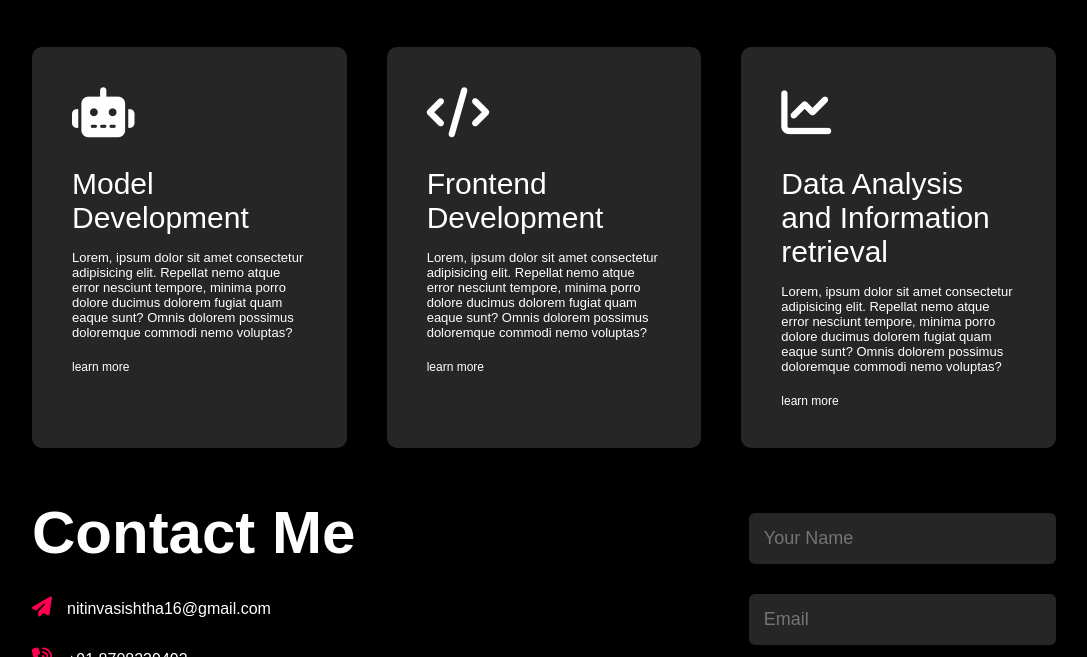
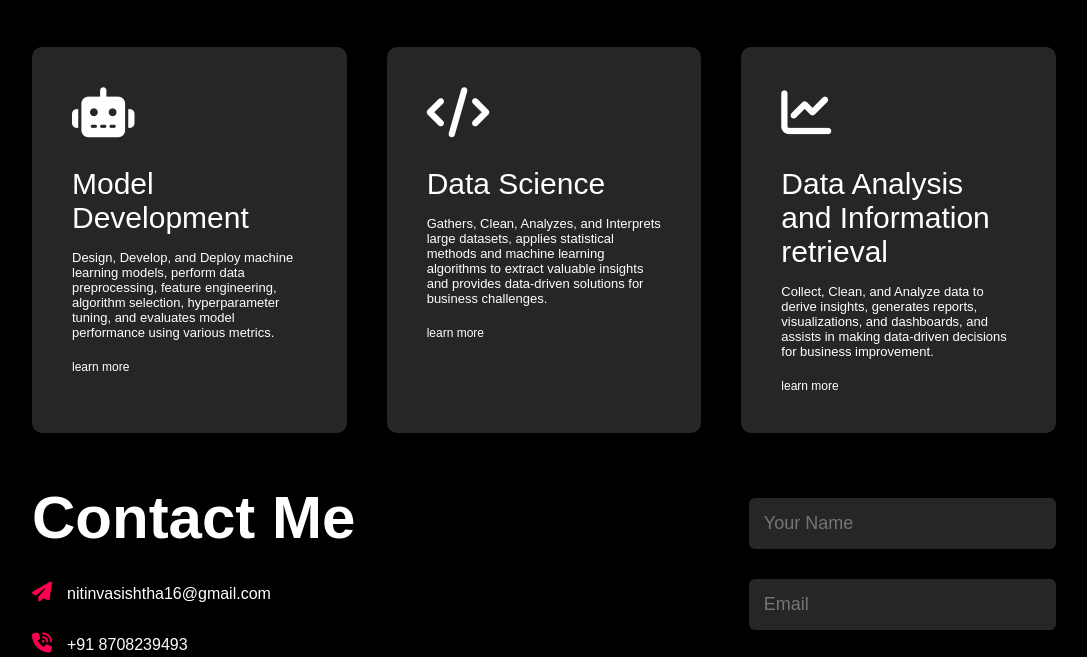
Before and after one commit to nitin1625/Potfolio-Site, a plain HTML site: page index.html in a window 1280 px wide. Shown: the part 1478-2135 px from the top of the page, without its empty margins (96-1183 px from the left). Drawn offline with Linux system fonts and the light colour scheme.

Commit message:
Update index.html

```diff
--- a/index.html
+++ b/index.html
@@ -20,7 +20,6 @@
             <li><a href="#header">Home</a></li>
             <li><a href="#about">About</a></li>
             <li><a href="#services">Services</a></li>
-            <li><a href="#portfolio">Portfolio</a></li>
             <li><a href="#contact">Contact</a></li>
             <i class="fas fa-times" onclick="closemenu()"></i>
           </ul>
@@ -29,8 +28,8 @@
         <div class="header-text">
           <p>Student</p>
           <h1>
-            Hi,I'm <span>Nitin</span> <br />
-            Sharma From India
+            Hi,I'm <span>Nitin Sharma,</span> <br />
+            Data Science Enthusiast
           </h1>
         </div>
       </div>
@@ -69,7 +68,7 @@
                   <span> Machine Learning </span> <br />ML Model Development
                 </li>
                 <li>
-                  <span> Frontend Development</span> <br />Web app Development
+                  <span> Data Science</span> <br />Predictive maintenance and Demand forecasting
                 </li>
                 <li>
                   <span> Data Analysis</span> <br />Data Mining and Information
@@ -159,22 +158,21 @@
             <i class="fa-solid fa-robot"></i>
             <h2>Model Development</h2>
             <p>
-              Lorem, ipsum dolor sit amet consectetur adipisicing elit. Repellat
-              nemo atque error nesciunt tempore, minima porro dolore ducimus
-              dolorem fugiat quam eaque sunt? Omnis dolorem possimus doloremque
-              commodi nemo voluptas?
-            </p>
+              Design, Develop, and Deploy machine learning models,
+              perform data preprocessing, feature engineering,
+              algorithm selection, hyperparameter tuning,
+              and evaluates model performance using various metrics.            </p>
             <a href="#">learn more</a>
           </div>
 
           <div>
             <i class="fa-solid fa-code"></i>
-            <h2>Frontend Development</h2>
+            <h2>Data Science</h2>
             <p>
-              Lorem, ipsum dolor sit amet consectetur adipisicing elit. Repellat
-              nemo atque error nesciunt tempore, minima porro dolore ducimus
-              dolorem fugiat quam eaque sunt? Omnis dolorem possimus doloremque
-              commodi nemo voluptas?
+              Gathers, Clean, Analyzes, and Interprets large datasets, applies statistical
+               methods and machine learning algorithms to
+                extract valuable insights and provides
+                data-driven solutions for business challenges.
             </p>
             <a href="#">learn more</a>
           </div>
@@ -183,10 +181,10 @@
             <i class="fa-solid fa-chart-line"></i>
             <h2>Data Analysis and Information retrieval</h2>
             <p>
-              Lorem, ipsum dolor sit amet consectetur adipisicing elit. Repellat
-              nemo atque error nesciunt tempore, minima porro dolore ducimus
-              dolorem fugiat quam eaque sunt? Omnis dolorem possimus doloremque
-              commodi nemo voluptas?
+              Collect, Clean, and Analyze data to derive
+              insights, generates reports, visualizations,
+               and dashboards, and assists in making data-driven
+               decisions for business improvement.
             </p>
             <a href="#">learn more</a>
           </div>
@@ -209,8 +207,8 @@
             <p> <i class="fa-solid fa-paper-plane"></i>nitinvasishtha16@gmail.com</p>
             <p> <i class="fa-solid fa-phone-volume"></i>+91 8708239493</p>
             <div class="social-icons">
-              <a href=""><i class="fa-brands fa-linkedin"></i></a>
-              <a href=""><i class="fa-brands fa-instagram"></i></a>
+              <a href="https://www.linkedin.com/in/nitin1608/"><i class="fa-brands fa-linkedin"></i></a>
+              <a href="https://www.instagram.com/nitin_vasishtha_/"><i class="fa-brands fa-instagram"></i></a>
             </div>
             <a href="./images/resume_nitin.pdf" download class="btn btn2">Download CV</a>
           </div>
```
